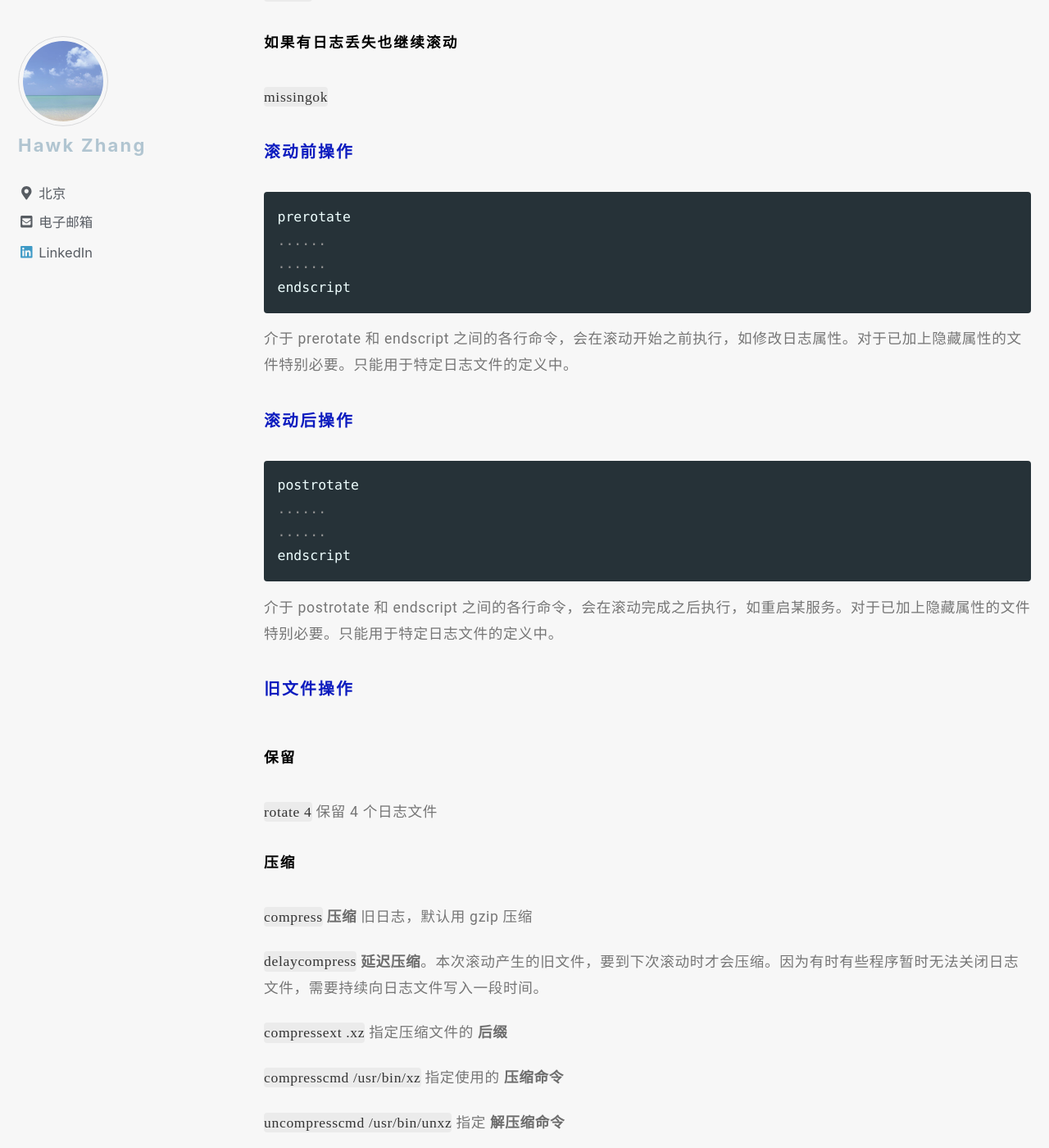
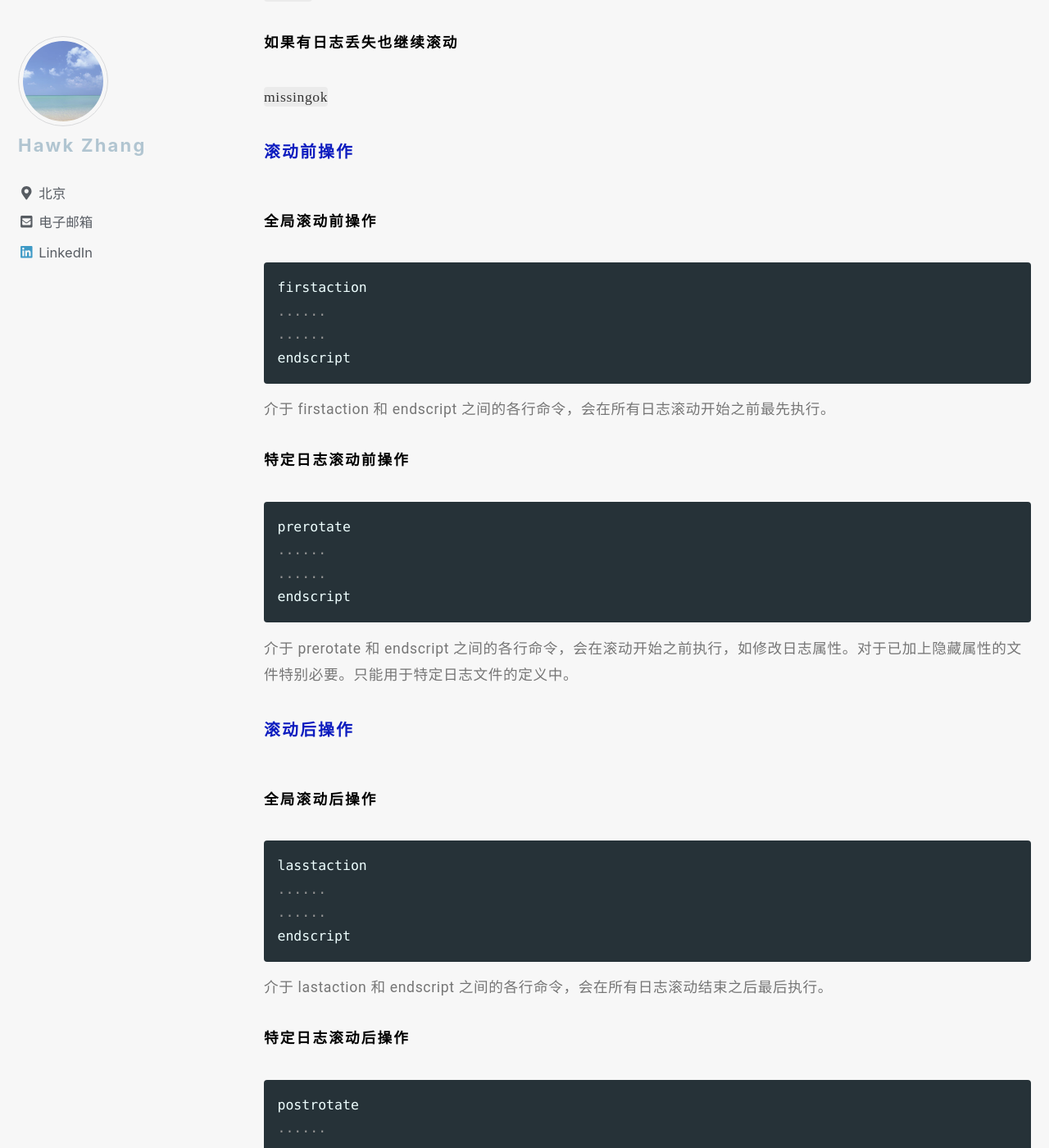
Before and after one commit to narru888/linotes_note, a Jekyll site: the page built from _posts/tools/2015-02-01-log.md, in a window 1280 px wide and 1400 px high, scrolled down 7591 px. Shown: the whole window at 82% size. Built offline with Jekyll 4.4.1, drawn with Linux system fonts in a browser that asks for light colours; nearby versions of some CDN libraries; a script that is not in the unit is left out.

Commit message:
update on 2018-08-06 11:30:01 CST

````diff
--- a/_posts/tools/2015-02-01-log.md
+++ b/_posts/tools/2015-02-01-log.md
@@ -193,6 +193,19 @@ include /etc/logrotate.d	# 加载该目录下所有配置文件
 
 ##### 滚动前操作
 
+###### 全局滚动前操作
+
+```conf
+firstaction
+......
+......
+endscript
+```
+
+介于 firstaction 和 endscript 之间的各行命令，会在所有日志滚动开始之前最先执行。
+
+###### 特定日志滚动前操作
+
 ```conf
 prerotate
 ......
@@ -206,6 +219,19 @@ endscript
 
 
 ##### 滚动后操作
+
+###### 全局滚动后操作
+
+```conf
+lasstaction
+......
+......
+endscript
+```
+
+介于 lastaction 和 endscript 之间的各行命令，会在所有日志滚动结束之后最后执行。
+
+###### 特定日志滚动后操作
 
 ```conf
 postrotate
````
Also changed, not shown: 1 other file.
